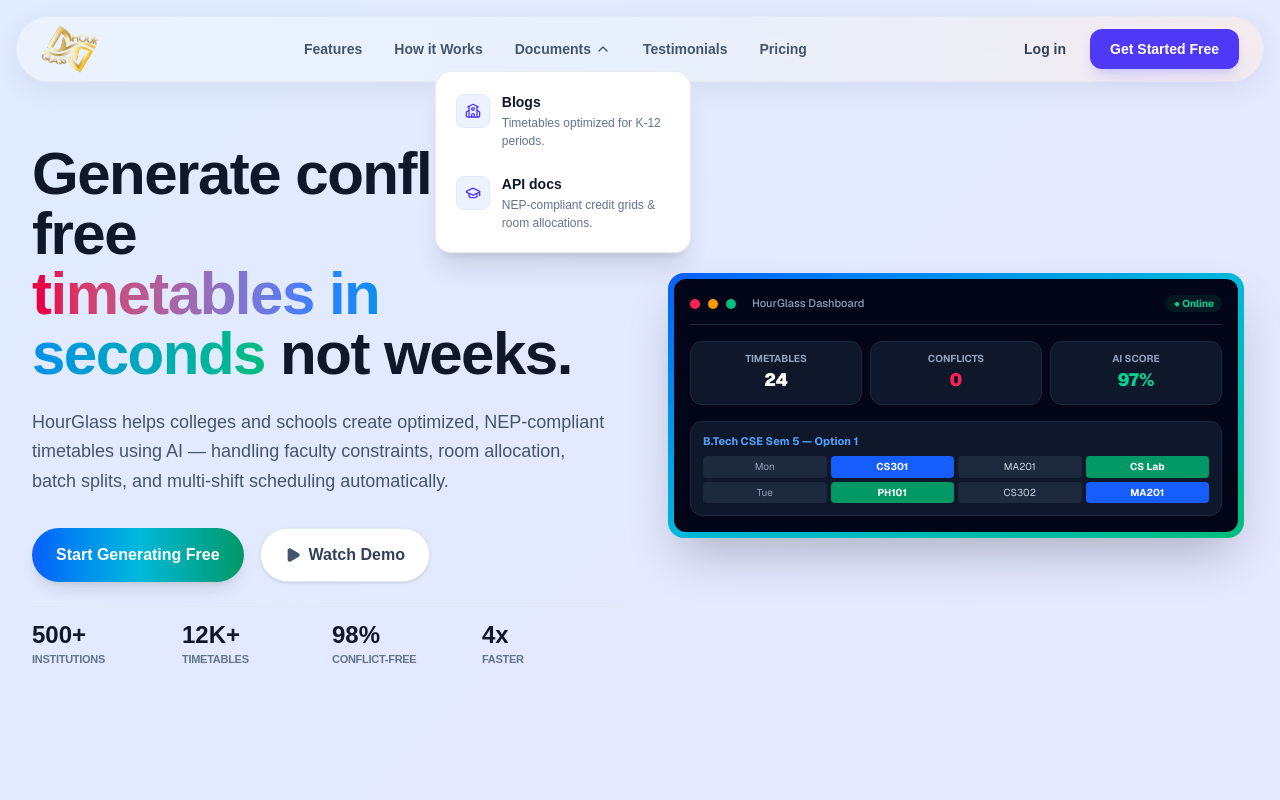
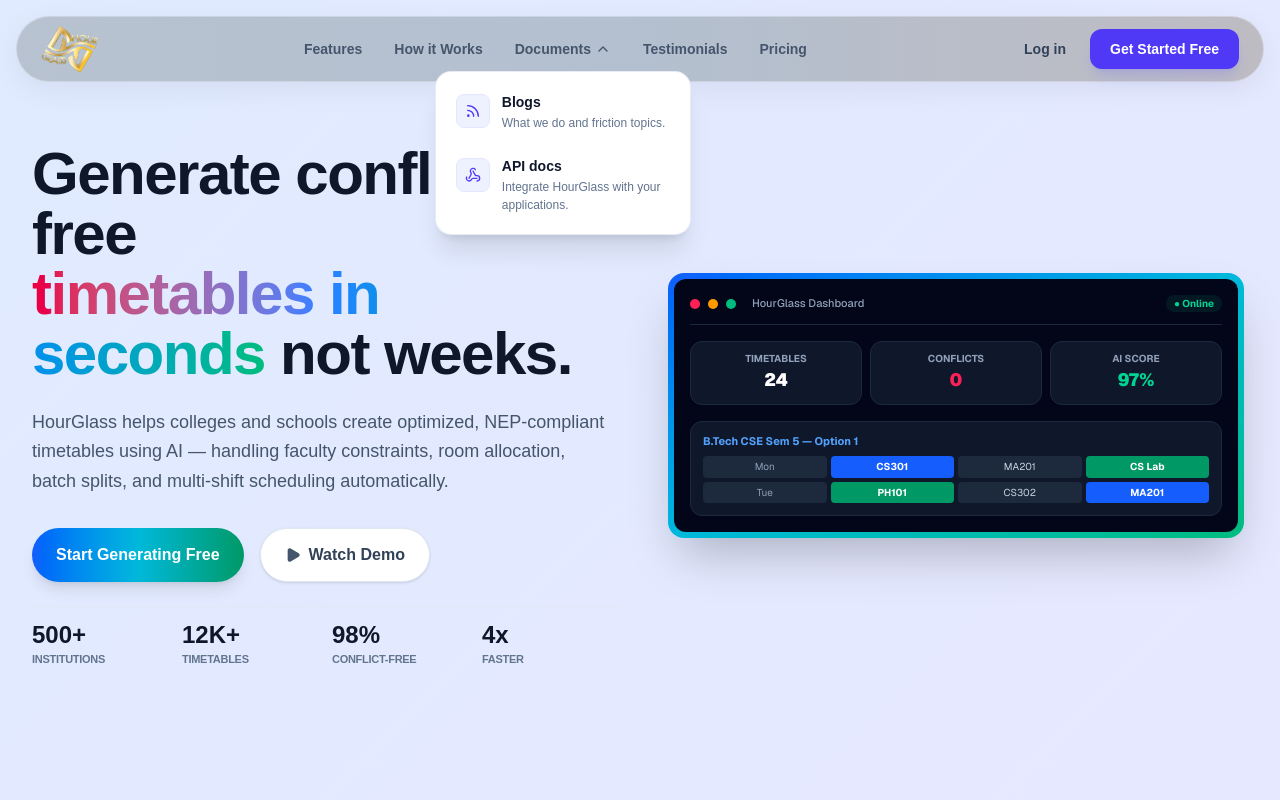
Before and after one commit to Soumya-Sabat/HourGlass, a Next.js app: page / in a window 1280 px wide. Both pictures are taken after a click on the button "Documents". Shown: the top 800 px of the page. Built offline with nearby package versions, Linux system fonts and the light colour scheme.

Commit message:
landing page

```diff
--- /dev/null
+++ b/src/app/(auth)/login/page.tsx
@@ -0,0 +1,6 @@
+"use client"
+export default function Login(){
+    return(
+        <h1> Hello </h1>
+    )
+}
--- a/src/components/landing/Navbar.tsx
+++ b/src/components/landing/Navbar.tsx
@@ -1,11 +1,13 @@
 "use client";
 
 import { useState, useRef, useEffect } from "react";
-import { Menu, X, ChevronDown, GraduationCap, School } from "lucide-react";
+import { Menu, X, ChevronDown, Webhook, Rss } from "lucide-react";
 import Link from "next/link";
 import Image from "next/image";
+import { useRouter } from "next/navigation";
 
 export default function Navbar() {
+  const router=useRouter()
   const [isOpen, setIsOpen] = useState(false);
   const [isDropdownOpen, setIsDropdownOpen] = useState(false);
   const dropdownRef = useRef<HTMLDivElement>(null);
@@ -22,8 +24,8 @@
   }, []);
 
   const documentation = [
-    { name: "Blogs", href: "/docs/schools", desc: "Timetables optimized for K-12 periods.", icon: <School className="h-4 w-4 text-indigo-600" /> },
-    { name: "API docs", href: "/docs/colleges", desc: "NEP-compliant credit grids & room allocations.", icon: <GraduationCap className="h-4 w-4 text-indigo-600" /> },
+    { name: "Blogs", href: "/docs/blogs", desc: "What we do and friction topics.", icon: <Rss className="h-4 w-4 text-indigo-600" /> },
+    { name: "API docs", href: "/docs/api", desc: "Integrate HourGlass with your applications.", icon: <Webhook className="h-4 w-4 text-indigo-600" /> },
   ];
 
   const standardLinks = [
@@ -35,7 +37,7 @@
 
   return (
     <nav className="fixed top-4 left-0 right-0 z-50 px-3 sm:px-4">
-      <div className="max-w-7xl mx-auto bg-gradient-to-r from-[#F1F7FC]/60 via-[#EAF3FA]/60 to-[#FCECE5]/60 backdrop-blur-xl border border-slate-200/50 shadow-[0_8px_30px_rgb(0,0,0,0.06)] rounded-full px-4 sm:px-6">
+      <div className="max-w-7xl mx-auto bg-gradient-to-r from-[#F1F7FC]/60 via-[#EAF3FA]/60 to-[#FCECE5]/60 backdrop-blur-xl border border-slate-200/50 shadow-[0_8px_30px_rgb(0,0,0,0.06)] rounded-full px-4 bg-slate-500 sm:px-6">
         <div className="flex items-center w-full h-16">
 
           {/* Logo */}
@@ -118,10 +120,14 @@
 
           {/* Desktop Actions */}
           <div className="hidden md:flex items-center gap-3 ml-auto">
-            <button className="text-sm font-semibold text-slate-700 hover:text-indigo-600 transition-colors px-3 py-2">
+            <button
+            onClick={() => router.push("/login")}
+            className="text-sm font-semibold text-slate-700 hover:text-indigo-600 transition-colors px-3 py-2">
               Log in
             </button>
-            <button className="bg-indigo-600 text-white text-sm font-semibold px-5 py-2.5 rounded-xl hover:bg-indigo-700 transition-all duration-200 shadow-lg shadow-indigo-500/20">
+            <button
+            onClick={(() => router.push("/register"))}
+            className="bg-indigo-600 text-white text-sm font-semibold px-5 py-2.5 rounded-xl hover:bg-indigo-700 transition-all duration-200 shadow-lg shadow-indigo-500/20">
               Get Started Free
             </button>
           </div>
@@ -187,10 +193,14 @@
 
               {/* Mobile Interaction Drawer Blocks */}
               <div className="mt-4 pt-4 border-t border-slate-100 flex flex-col gap-3">
-                <button className="w-full py-3 rounded-xl border border-slate-200 text-slate-700 font-semibold hover:bg-slate-50 transition-colors">
+                <button
+                onClick={() => router.push("/login")}
+                className="w-full py-3 rounded-xl border border-slate-200 text-slate-700 font-semibold hover:bg-slate-50 transition-colors">
                   Log in
                 </button>
-                <button className="w-full py-3 rounded-xl bg-indigo-600 text-white font-semibold hover:bg-indigo-700 transition-colors shadow-lg shadow-indigo-500/20">
+                <button
+                onClick={() => router.push("/register")}
+                className="w-full py-3 rounded-xl bg-indigo-600 text-white font-semibold hover:bg-indigo-700 transition-colors shadow-lg shadow-indigo-500/20">
                   Get Started Free
                 </button>
               </div>
```
Also changed, not shown: src/app/(auth)/register/page.tsx (added), src/app/(auth)/verify/page.tsx (added).
